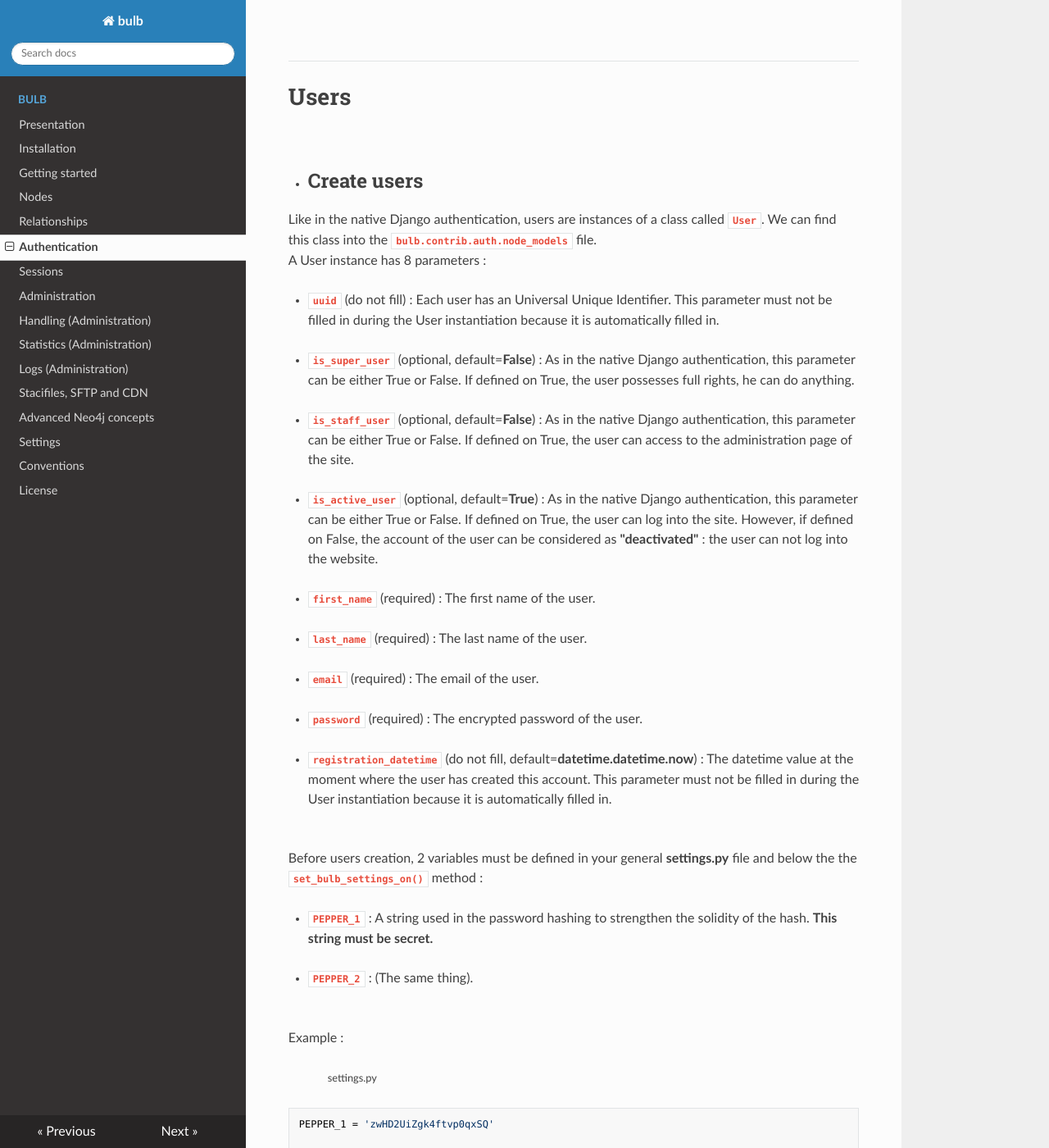
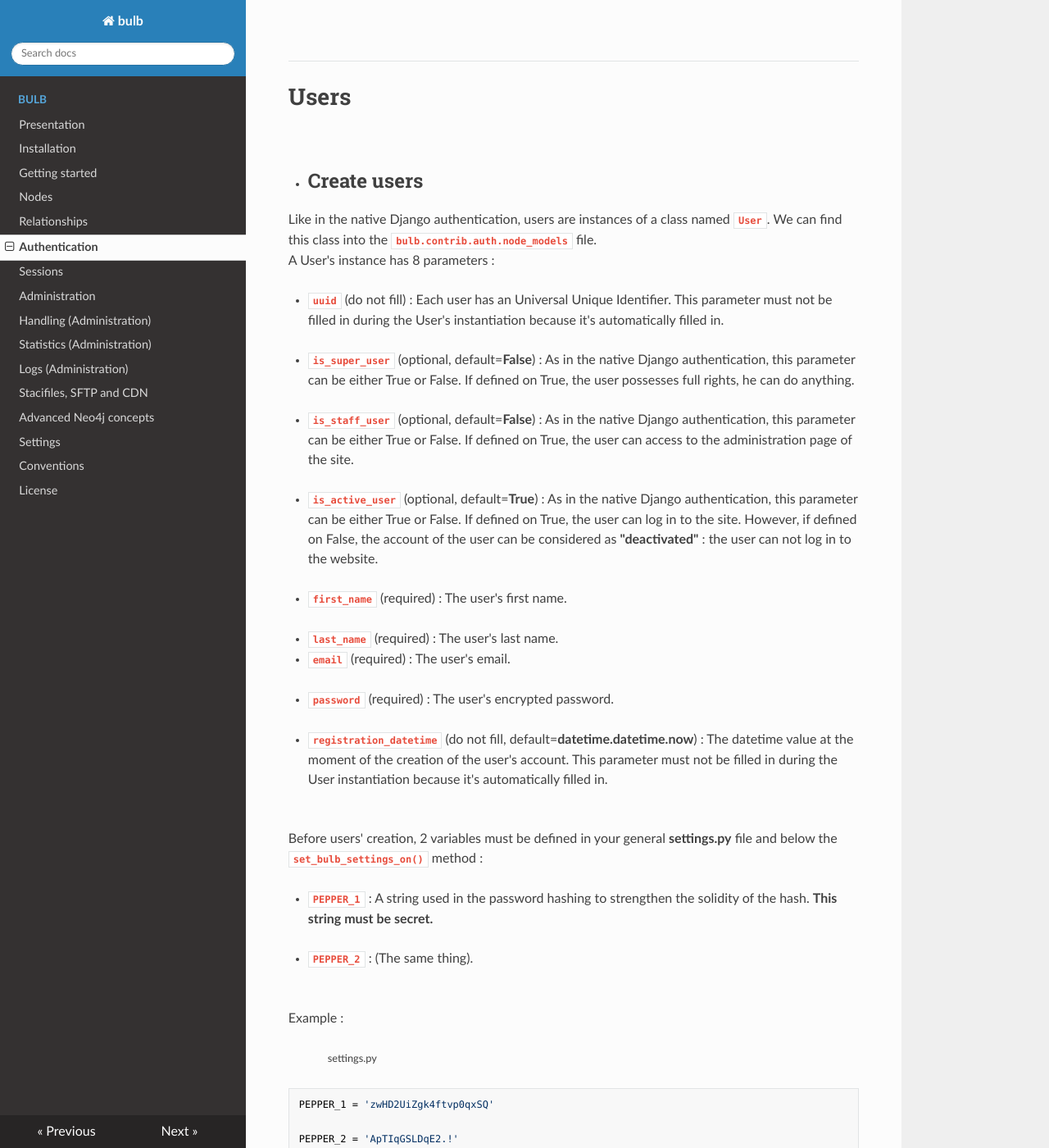
Before and after one commit to LilaRest/bulb, an MkDocs documentation site: the page built from bulb_docs/authentication.md, in a window 1280 px wide and 1400 px high, scrolled down 5512 px. Shown: the whole window at 82% size. Built offline with MkDocs 1.6.1, drawn with Linux system fonts in a browser that asks for light colours; nearby versions of some CDN libraries; some of the changed text lies outside the part shown.

Commit message:
Update authentication.md

````diff
--- a/bulb_docs/authentication.md
+++ b/bulb_docs/authentication.md
@@ -53,7 +53,7 @@
 
  - ## Create permissions
 
-Like in the native Django authentication, permissions are instances of a class called **`Permission`**.
+Like in the native Django authentication, permissions are instances of a class named **`Permission`**.
 We can find this class into the **`bulb.contrib.auth.node_models`** file.
 A Permission instance has 2 parameters :
 
@@ -131,7 +131,7 @@
 
  - ## Create groups
 
-Like in the native Django authentication, groups are instances of a class called **`Group`**.
+Like in the native Django authentication, groups are instances of a class named **`Group`**.
 We can find this class into the **`bulb.contrib.auth.node_models`** file.
 A Group instance has 2 parameters :
 
@@ -160,7 +160,7 @@
 
 > - ### Get groups
 
-The **`Group`** class possesses a **`get()`** method. This method has a single parameter, the **name** of the group to retrieve, and returns a **`Group`** instance :
+The **`Group`** class possesses a **`get()`** method. This method has a single parameter, the **name** of the group to retrieve, and returns a **`Group`**'s instance :
 
 ```python
 from bulb.contrib.auth.node_models import Group
@@ -224,30 +224,30 @@
 
  - ## Create users
 
-Like in the native Django authentication, users are instances of a class called **`User`**.
+Like in the native Django authentication, users are instances of a class named **`User`**.
 We can find this class into the **`bulb.contrib.auth.node_models`** file.
-A User instance has 8 parameters :
+A User's instance has 8 parameters :
 
-- **`uuid`** (do not fill) : Each user has an Universal Unique Identifier. This parameter must not be filled in during the User instantiation because it is automatically filled in.
+- **`uuid`** (do not fill) : Each user has an Universal Unique Identifier. This parameter must not be filled in during the User's instantiation because it's automatically filled in.
 <br/>
 - **`is_super_user`** (optional, default=**False**) : As in the native Django authentication, this parameter can be either True or False. If defined on True, the user possesses full rights, he can do anything.
 <br/>
 - **`is_staff_user`** (optional, default=**False**) : As in the native Django authentication, this parameter can be either True or False. If defined on True, the user can access to the administration page of the site.
 <br/>
-- **`is_active_user`** (optional, default=**True**) : As in the native Django authentication, this parameter can be either True or False. If defined on True, the user can log into the site. However, if defined on False, the account of the user can be considered as **"deactivated"** : the user can not log into the website.
+- **`is_active_user`** (optional, default=**True**) : As in the native Django authentication, this parameter can be either True or False. If defined on True, the user can log in to the site. However, if defined on False, the account of the user can be considered as **"deactivated"** : the user can not log in to the website.
 <br/>
-- **`first_name`** (required) : The first name of the user.
+- **`first_name`** (required) : The user's first name.
 <br/>
-- **`last_name`** (required) : The last name of the user.
+- **`last_name`** (required) : The user's last name.
 <br/>
-- **`email`** (required) : The email of the user.
+- **`email`** (required) : The user's email.
 <br/>
-- **`password`** (required) : The encrypted password of the user.
+- **`password`** (required) : The user's encrypted password.
 <br/>
-- **`registration_datetime`** (do not fill, default=**datetime.datetime.now**) : The datetime value at the moment where the user has created this account.  This parameter must not be filled in during the User instantiation because it is automatically filled in.
+- **`registration_datetime`** (do not fill, default=**datetime.datetime.now**) : The datetime value at the moment of the creation of the user's account.  This parameter must not be filled in during the User instantiation because it's automatically filled in.
 <br/>
 
-Before users creation, 2 variables must be defined in your general **settings.py** file and below the the **`set_bulb_settings_on()`** method :
+Before users' creation, 2 variables must be defined in your general **settings.py** file and below the **`set_bulb_settings_on()`** method :
 
 - **`PEPPER_1`** : A string used in the password hashing to strengthen the solidity of the hash. **This string must be secret.**
 <br/>
@@ -320,7 +320,7 @@
 ```
 <br/>
 
-> NB : Like in the native Django authentication, you could use the command **`python manage.py createsuperuser`** in your terminal to create a super user. You'll only have to follow the indications.
+> NB : Like in the native Django authentication, you could use the command **`python manage.py createsuperuser`** in your terminal to create a super user. To do so, you only have to follow the indications.
 
 <br/>
 <br/>
@@ -385,14 +385,14 @@
 
 >>> <UserPermissionsRelationship object(uuid="<bulb.db.node_models.Property object at 0x7f046f642e48>")>
 ```
-_See the part "Relationships" of this documentation to learn all what you can do with this Relationship object._
+_See the "Relationships" part of this documentation to learn all what you can do with this Relationship object._
 
 <br/>
 <br/>
 
 > - ### Access users' sessions
 
-The **`User`** instances possess a **`session`** property, which one allows us to access at the user-session relationship :
+The **`User`**'s instances possess a **`session`** property, which one allows us to access at the user-session relationship :
 ```python
 from bulb.contrib.auth.node_models import User
 
````
Also changed, not shown: other parts of bulb_docs/authentication.md (+15 -15 lines).
